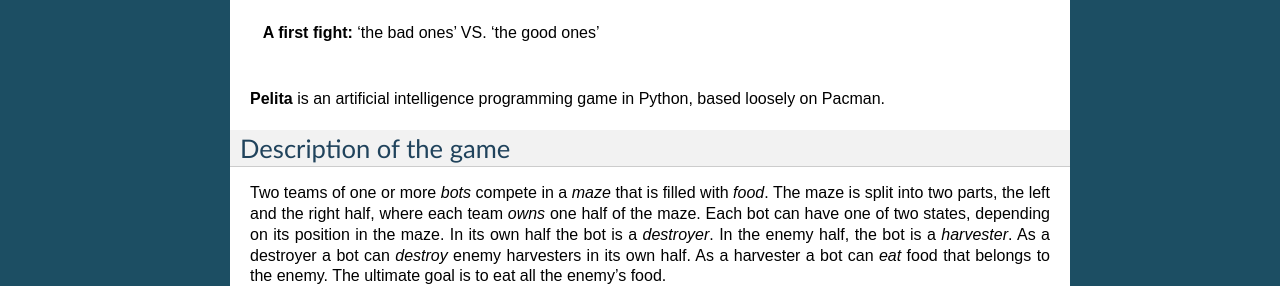
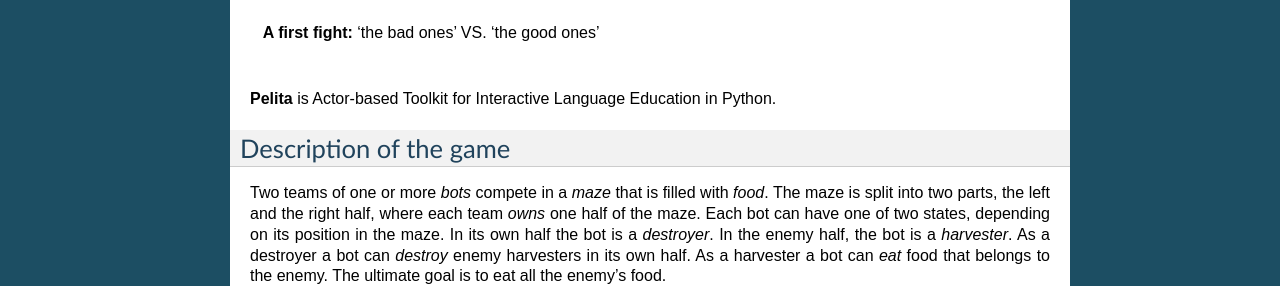
Before and after one commit to ASPP/pelita, a Sphinx documentation site: the page built from doc/source/index.rst, in a window 1280 px wide. Shown: the part 553-839 px from the top of the page. Built offline with Sphinx 7.4.7, drawn with Linux system fonts in a browser that asks for light colours; the version number could not be read and is left out.

Commit message:
DOC: changed tagline.

```diff
--- a/doc/source/index.rst
+++ b/doc/source/index.rst
@@ -12,8 +12,7 @@
 
    **A first fight:** 'the bad ones' VS. 'the good ones'
 
-**Pelita** is an artificial intelligence programming game in Python, based
-loosely on Pacman.
+**Pelita** is Actor-based Toolkit for Interactive Language Education in Python.
 
 Description of the game
 =======================
```
